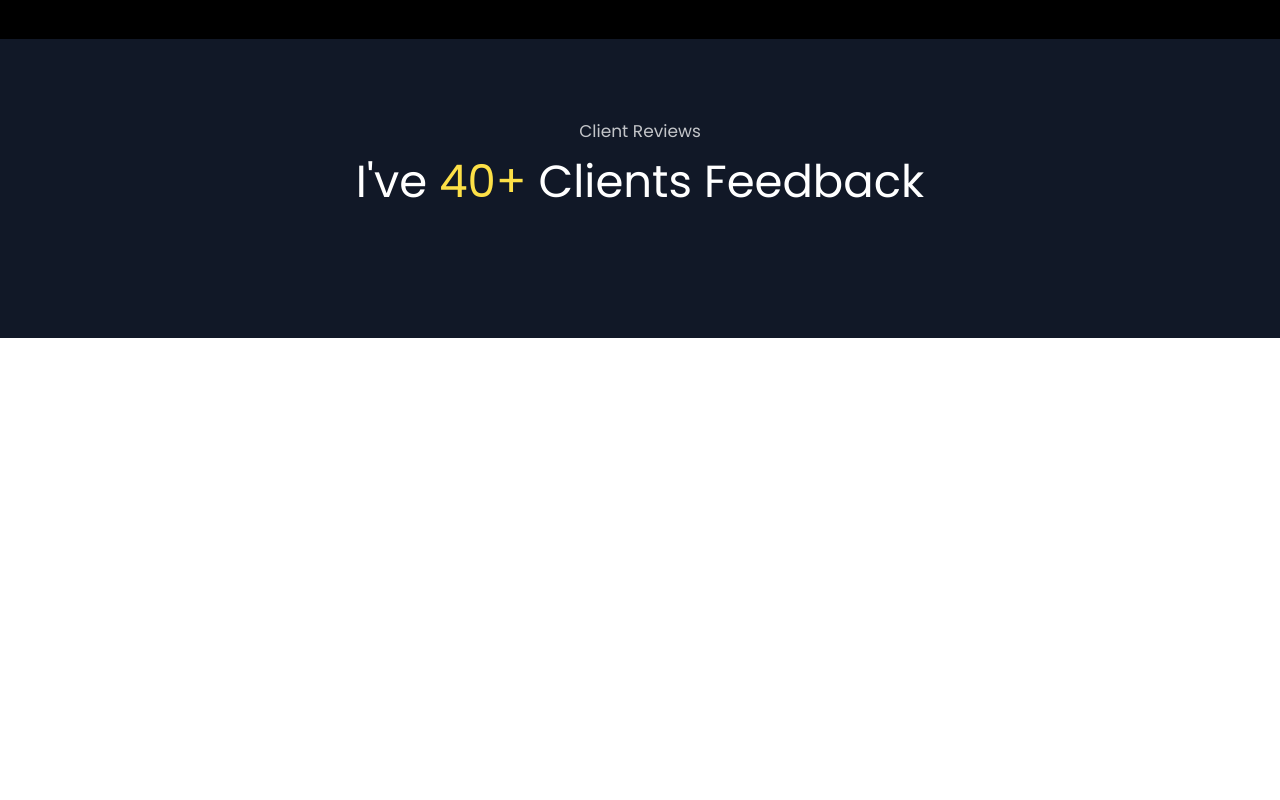
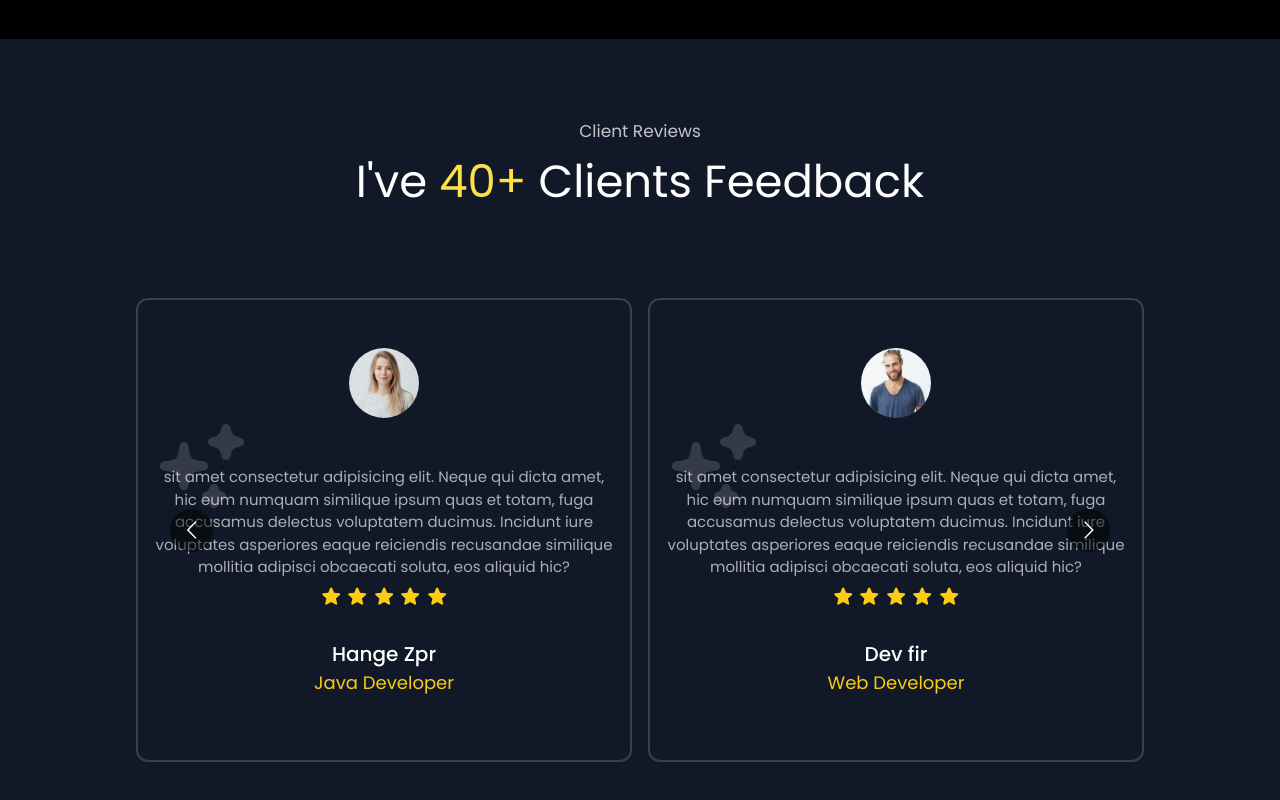
Before and after one commit to pablex72/portfolio-next-pd, a Next.js app: page / in a window 1280 px wide. Shown: the part 5555-6355 px from the top of the page. Before the commit the page ends 5893 px from the top, so only its background shows below. Built offline with nearby package versions, Linux system fonts and the light colour scheme.

Commit message:
feat:Reviews cards/carousel

```diff
--- /dev/null
+++ b/components/Helper/ClientReviewCard.tsx
@@ -0,0 +1,46 @@
+import { SparklesIcon, StarIcon } from "@heroicons/react/16/solid";
+import Image from "next/image";
+import React from "react";
+
+interface Props {
+  image: string;
+  user: string;
+  role: string;
+}
+
+const ClientReviewCard = ({ image, user, role }: Props) => {
+  return (
+    <div className="m-2 hover:bg-gray-700 transition-all duration-300 rounded-lg">
+      <div className="border-2 p-4 border-gray-700 rounded-xl">
+        <Image
+          src={`${image}`}
+          alt={user}
+          width={70}
+          height={70}
+          className="rounded-full mx-auto mt-[2rem]"
+        />
+        <div>
+          <SparklesIcon className="w-[6rem] h-[6rem] text-white opacity-15 fixed" />
+        </div>
+        <p className="text-[15px] text-white opacity-65 mt-[3rem] text-center">
+          sit amet consectetur adipisicing elit. Neque qui dicta amet, hic eum
+          numquam similique ipsum quas et totam, fuga accusamus delectus
+          voluptatem ducimus. Incidunt iure voluptates asperiores eaque
+          reiciendis recusandae similique mollitia adipisci obcaecati soluta,
+          eos aliquid hic?
+        </p>
+        <div className="flex items-center space-x-1 justify-center mt-[0.4rem]">
+            <StarIcon className="w-[1.4rem] h-[1.4rem] text-yellow-400" />
+            <StarIcon className="w-[1.4rem] h-[1.4rem] text-yellow-400" />
+            <StarIcon className="w-[1.4rem] h-[1.4rem] text-yellow-400" />
+            <StarIcon className="w-[1.4rem] h-[1.4rem] text-yellow-400" />
+            <StarIcon className="w-[1.4rem] h-[1.4rem] text-yellow-400" />
+        </div>
+        <h1 className="text-[20px] text-center text-white mt-[2rem] font-medium">{user}</h1>
+        <p className="text-yellow-400 text-[18px] text-center mb-[3rem]">{role}</p>
+      </div>
+    </div>
+  );
+};
+
+export default ClientReviewCard;
--- a/components/Helper/ReviewSlider.tsx
+++ b/components/Helper/ReviewSlider.tsx
@@ -1,15 +1,64 @@
-import React from 'react'
-import Carousel from 'react-multi-carousel';
-import 'react-multi-carousel/lib/styles.css';
+import React from "react";
+import Carousel from "react-multi-carousel";
+import "react-multi-carousel/lib/styles.css";
+import ClientReviewCard from "./ClientReviewCard";
 
-
+const responsive = {
+  desktop: {
+    breakpoint: { max: 3000, min: 1300 },
+    items: 3,
+    slidesToSlide: 1, // optional, default to 1.
+  },
+  tablet: {
+    breakpoint: { max: 1300, min: 764 },
+    items: 2,
+    slidesToSlide: 1, // optional, default to 1.
+  },
+  mobile: {
+    breakpoint: { max: 764, min: 0 },
+    items: 1,
+    slidesToSlide: 1, // optional, default to 1.
+  },
+};
 
 const ReviewSlider = () => {
   return (
-    <div className=''>
+    <Carousel
+      responsive={responsive}
+      additionalTransfrom={0}
+      arrows={true}
+      autoPlay={true}
+      autoPlaySpeed={5000}
+      centerMode={false}
+      itemClass="item"
+    >
+      <ClientReviewCard
+        image="/images/user1.jpg"
+        user="Sajal Talukder"
+        role="Web Developer"
+      />
+      <ClientReviewCard
+        image="/images/user2.jpg"
+        user="Hange Zpr"
+        role="Java Developer"
+      />
+      <ClientReviewCard
+        image="/images/user3.jpg"
+        user="Dev fir"
+        role="Web Developer"
+      />
+      <ClientReviewCard
+        image="/images/user4.jpg"
+        user="Jon trew"
+        role="DBA Developer"
+      />
+      <ClientReviewCard
+        image="/images/user1.jpg"
+        user="Werty port"
+        role="Scrum Master"
+      />
+    </Carousel>
+  );
+};
 
-    </div>
-  )
-}
-
-export default ReviewSlider
+export default ReviewSlider;
```
